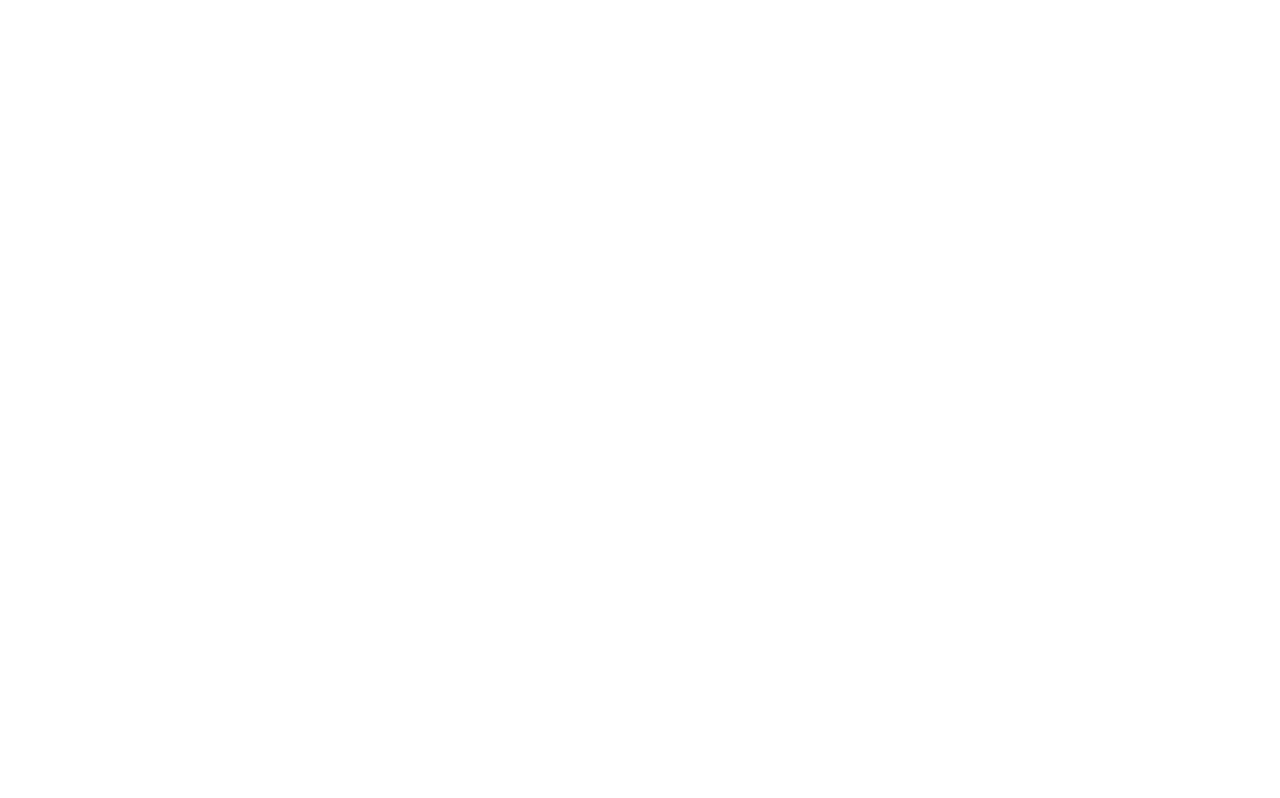
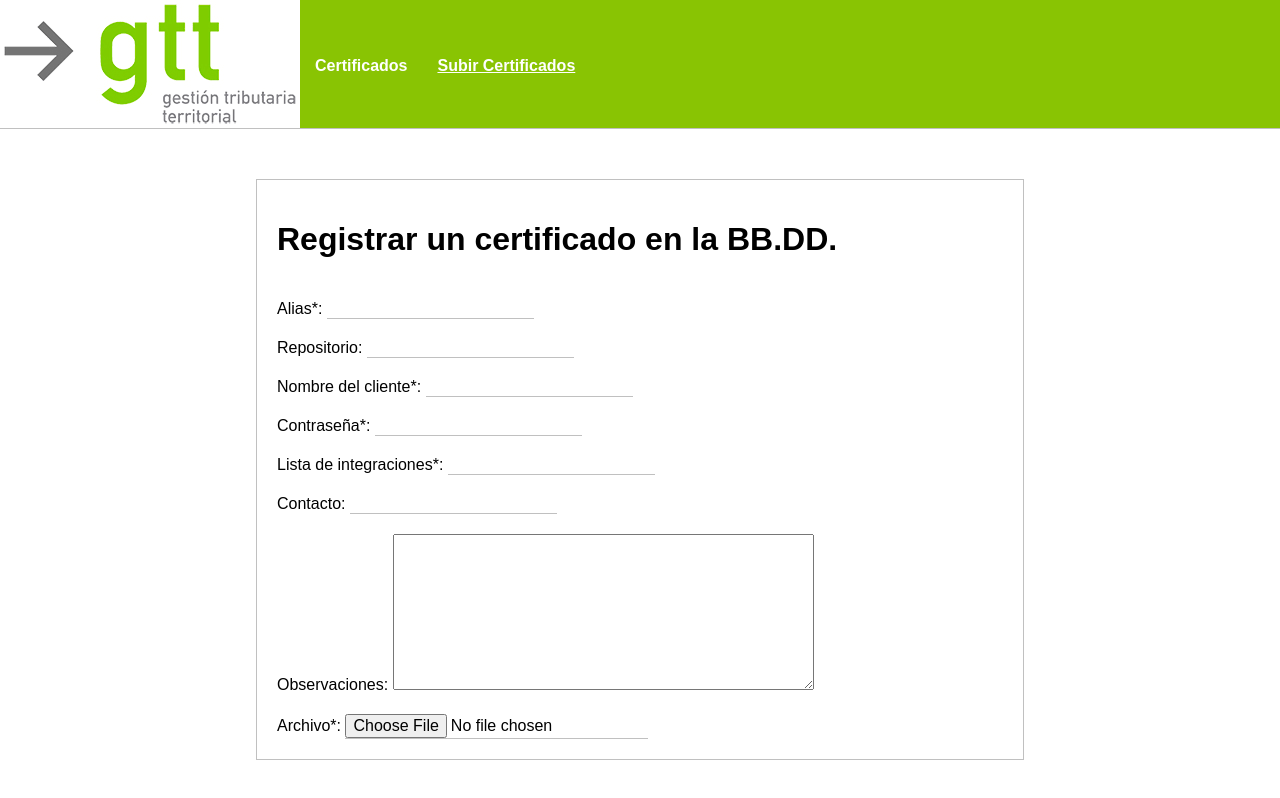
Before and after one commit to educf93/certificates-app, an Angular app: page /charge-certs in a window 1280 px wide. Before the commit this address led to /. Shown: the top 798 px of the page. Built offline with nearby package versions, Linux system fonts and the light colour scheme.

Commit message:
new component to charge certificates in db, changes in api service and datamodel interface. Styles added and some modified

```diff
--- a/src/app/apigtt.service.ts
+++ b/src/app/apigtt.service.ts
@@ -32,6 +32,10 @@
     console.log(JSON.stringify(body));
     return this.http.post(this.usersEndpoint, body).toPromise();
   }
+  sendCertificate(content,alias,repo,clientName,password,integrations,emailRenov,observations){
+    const body = {content,alias,repo,clientName,password,integrations,emailRenov,observations}
+    return this.http.post(this.cetificatesEndponit,body).toPromise();
+  }
 
   getBackEndData(): any{
     return this.http.get(this.cetificatesEndponit).toPromise();
--- a/src/app/app-routing.module.ts
+++ b/src/app/app-routing.module.ts
@@ -3,6 +3,8 @@
 import { LoginViewComponent } from './login-view/login-view.component';
 import { RegisterViewComponent } from './register-view/register-view.component';
 import { PanelViewComponent } from './panel-view/panel-view.component';
+import { ChargeCertsViewComponent } from './charge-certs-view/charge-certs-view.component';
+
 
 const routes: Routes = [
   {
@@ -20,6 +22,10 @@
   {
     path:'panel-view',
     component: PanelViewComponent
+  },
+  {
+    path:'charge-certs',
+    component: ChargeCertsViewComponent
   }
 ];
 
--- a/src/app/app.module.ts
+++ b/src/app/app.module.ts
@@ -14,6 +14,7 @@
 import { NavbarViewComponent } from './navbar-view/navbar-view.component';
 import { ApigttService } from './apigtt.service';
 import { NavbarPanelViewComponent } from './navbar-panel-view/navbar-panel-view.component';
+import { ChargeCertsViewComponent } from './charge-certs-view/charge-certs-view.component';
 
 @NgModule({
   declarations: [
@@ -24,7 +25,8 @@
     ApiconfigViewComponent,
     CertificatesViewComponent,
     NavbarViewComponent,
-    NavbarPanelViewComponent
+    NavbarPanelViewComponent,
+    ChargeCertsViewComponent
   ],
   imports: [
     BrowserModule,
--- /dev/null
+++ b/src/app/charge-certs-view/charge-certs-view.component.css
@@ -0,0 +1,29 @@
+.container{
+    display: flex;
+    flex-direction: column;
+    width: 100%;
+    height: auto;
+    margin-top: 50px;
+    margin-bottom: 50px;
+}
+.form{
+    width: 60%;
+    height: auto;
+    display: flex;
+    flex-direction: column;
+    justify-content: center;
+    align-self: center;
+    border: 1px solid silver;
+    padding: 20px;
+}
+.dataForm{
+    display: flex;
+    flex-direction: column;
+}
+.dataForm>span{
+    margin-top: 20px;
+}
+input{
+    all:unset;
+    border-bottom: 1px solid silver;
+}
--- /dev/null
+++ b/src/app/charge-certs-view/charge-certs-view.component.html
@@ -0,0 +1,18 @@
+<app-navbar-panel-view></app-navbar-panel-view>
+
+<div class="container">
+  <div class="form">
+      <h1>Registrar un certificado en la BB.DD.</h1>
+      <span *ngIf="valid">{{msgControl}}</span>
+    <div class="dataForm">
+        <span>Alias*: <input type="text" [(ngModel)]="alias"></span>
+        <span>Repositorio: <input type="text" [(ngModel)]="repo"></span>
+        <span>Nombre del cliente*: <input type="text" name="clientName" [(ngModel)]="clientName"></span>
+        <span>Contraseña*: <input type="password" name="password" [(ngModel)]="password"></span>
+        <span>Lista de integraciones*: <input type="text" [(ngModel)]="integrations"></span>
+        <span>Contacto: <input type="text" [(ngModel)]="emailRenov"></span>
+        <span>Observaciones: <textarea [(ngModel)]="observations" cols="50" rows="10"></textarea></span>
+        <span>Archivo*: <input type="file" (change)="obtainCert($event)"></span>
+    </div>
+  </div>
+</div>
--- /dev/null
+++ b/src/app/charge-certs-view/charge-certs-view.component.ts
@@ -0,0 +1,75 @@
+import {
+  Component,
+  OnInit
+} from '@angular/core';
+import {
+  ApigttService
+} from '../apigtt.service';
+
+@Component({
+  selector: 'app-charge-certs-view',
+  templateUrl: './charge-certs-view.component.html',
+  styleUrls: ['./charge-certs-view.component.css']
+})
+export class ChargeCertsViewComponent {
+  alias: string;
+  repo: string;
+  clientName: string;
+  password: string;
+  integrations: string;
+  emailRenov: string;
+  observations: string;
+  valid: boolean;
+  msgControl:string;
+
+  constructor(private api: ApigttService) {}
+
+  obtainCert(event) {
+    var reader = new FileReader();
+    var arrayBuffer;
+    let apiAux = this.api;
+    let validation = this.valid;
+    let msgControl = this.msgControl;
+    let alias= this.alias;
+    let repo= this.repo;
+    let clientName= this.clientName;
+    let password= this.password;
+    let integrations= this.integrations;
+    let emailRenov= this.emailRenov;
+    let observations= this.observations;
+    if (this.alias !== undefined && this.repo !== undefined && this.clientName !== undefined && this.password !== undefined && this.integrations !== undefined && this.emailRenov !== undefined) {
+      console.log('entro aqui')
+      reader.onload = function () {
+        arrayBuffer = reader.result;
+        let arrayBuffer2 = arrayBuffer.split(',');
+        //console.log(arrayBuffer);
+        //console.log(arrayBuffer2);
+        apiAux.sendCertificate(arrayBuffer2[1],alias,repo,clientName,password,integrations,emailRenov,observations) .then((result) => {
+            validation=true;
+            alias='';
+            repo='';
+            clientName='';
+            password='';
+            integrations='';
+            emailRenov='';
+            observations='';
+            arrayBuffer='';
+          }).catch((error)=>{
+            validation=true;
+            msgControl='Error, comprueba todos los campos'
+          });
+      };
+      reader.readAsDataURL(event.target.files[0]);
+    }else{
+      console.log('entro')
+      this.valid=true;
+      this.msgControl = 'Los campos con (*) no pueden estar vacios. Comprueba los datos.'
+    }
+  }
+  // sendForm() {
+  //   this.api.sendCertificate(this.alias, this.repo).then(result => {
+  //     console.log(result);
+  //   }).catch(error => console.error(error))
+  // }
+
+}
--- a/src/app/data-manager.service.ts
+++ b/src/app/data-manager.service.ts
@@ -14,7 +14,8 @@
 
   loadData(){
     return this.api.getBackEndData().then(result => {
-      const certificates = result.map(certs => ({
+      const certificates = result.map(certs => (
+        {
         idCertificate:certs.id,
         alias:certs.alias,
         entity:certs.entity,
--- a/src/app/data-model.ts
+++ b/src/app/data-model.ts
@@ -11,7 +11,7 @@
     idCertificate:number,
     alias:string,
     entity:string,
-    serialNum:number,
+    serialNum:string,
     subject:string,
     expireDate: Date,
     password:string,
@@ -19,5 +19,6 @@
     clientName:string,
     emailRenov:string,
     repo:string,
-    observations:string
+    observations:string,
+    content:string
 }
--- a/src/app/navbar-panel-view/navbar-panel-view.component.css
+++ b/src/app/navbar-panel-view/navbar-panel-view.component.css
@@ -10,3 +10,23 @@
     box-sizing: border-box;
     background-color: #89c403;
 }
+.linkContainer{
+    width: 50%;
+    display: flex;
+}
+.link{
+    width:auto;
+    padding: 15px;
+}
+a{
+    all:unset;
+    color:white;
+    cursor:pointer;
+}
+a:hover{
+    text-decoration:underline;
+}
+
+.active{
+    text-decoration:underline;
+}
--- a/src/app/navbar-panel-view/navbar-panel-view.component.html
+++ b/src/app/navbar-panel-view/navbar-panel-view.component.html
@@ -2,10 +2,12 @@
   <div class="logo">
     <img src="../../assets/logo.png" alt="Logo GTT">
   </div>
-  <div class="perfil">
-
+  <div class="linkContainer">
+  <div class="link" routerLink="/panel-view" >
+    <b><a routerLinkActive="active">Certificados</a></b>
   </div>
-  <div class="options">
-
+  <div class="link" routerLink="/charge-certs" >
+    <b><a routerLinkActive="active">Subir Certificados</a></b>
+  </div>
   </div>
 </nav>
--- a/src/app/panel-view/panel-view.component.css
+++ b/src/app/panel-view/panel-view.component.css
@@ -6,7 +6,7 @@
     margin-top: 50px;
 }
 .table{
-    width: 80%;
+    width: 90%;
     height: auto;
     display: flex;
     flex-direction: column;
@@ -38,14 +38,25 @@
     display: flex;
     justify-content: center;
     align-content: center;
+    max-height: 400px;
+
 }
 .row{
     width: 100%;
-    height: 50px;
+    height: auto;
     display: flex;
     align-items: center;
+    padding: 10px;
 }
 .field{
     width: 20%;
     text-align: center;
 }
+.field>span{
+    margin-right: 10px;
+    cursor:pointer;
+}
+.field>span:hover{
+    text-decoration: underline #89C403;
+    color: #89C403;
+}
--- a/src/app/panel-view/panel-view.component.html
+++ b/src/app/panel-view/panel-view.component.html
@@ -15,7 +15,7 @@
         <span>Organización</span>
       </div>
       <div class="column">
-        <span>Repositorio</span>
+        <span>Options</span>
       </div>
     </div>
     <div class="body">
@@ -24,16 +24,18 @@
           {{cert.alias}}
         </div>
         <div class="field">
-          {{cert.entity}}
+          {{cert.entity.split(',')[1]}}
         </div>
         <div class="field">
-          {{cert.subject}}
+          {{cert.subject.split(',')[1]}}
         </div>
         <div class="field">
           {{cert.idOrg}}
         </div>
         <div class="field">
-          {{cert.repo}}
+          <span>Eliminar</span>
+          <span>Descargar</span>
+          <span>Detalles</span>
         </div>
       </div>
     </div>
```
Also changed, not shown: 1 other file (tests, documents, lock files or other folders).
